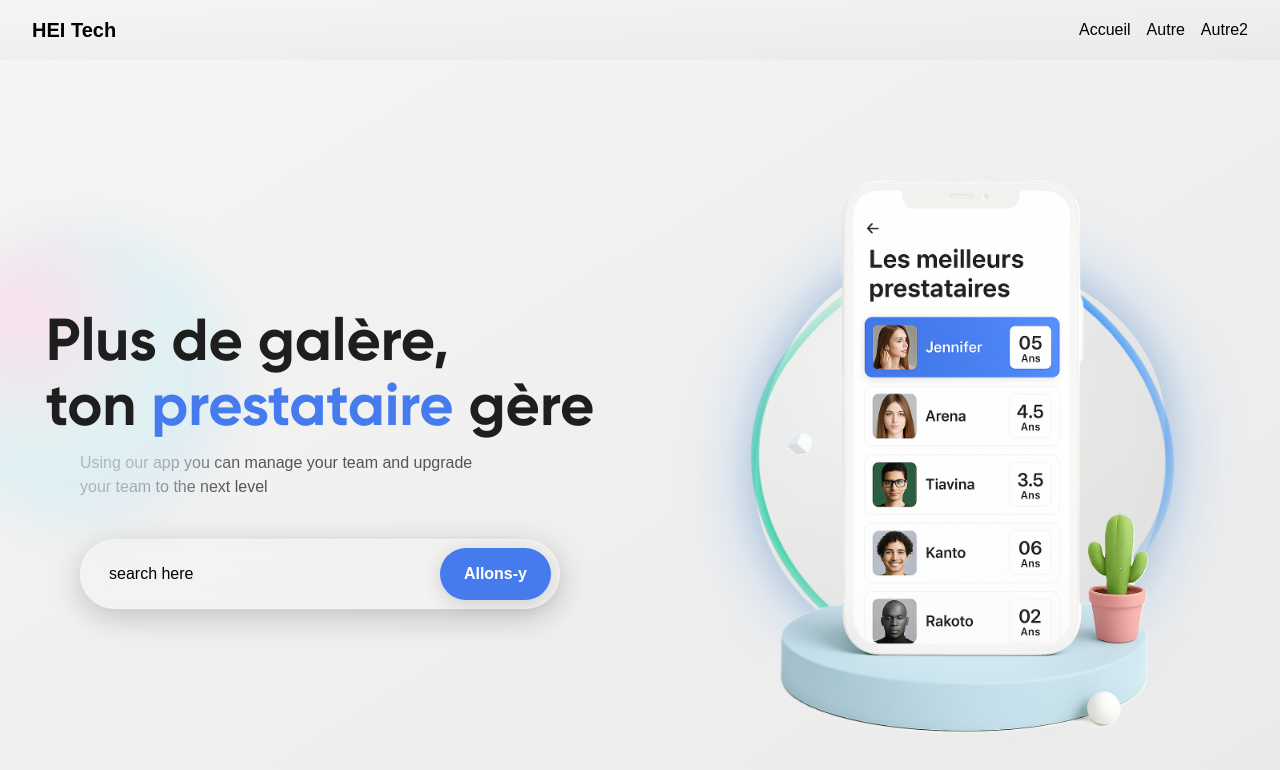
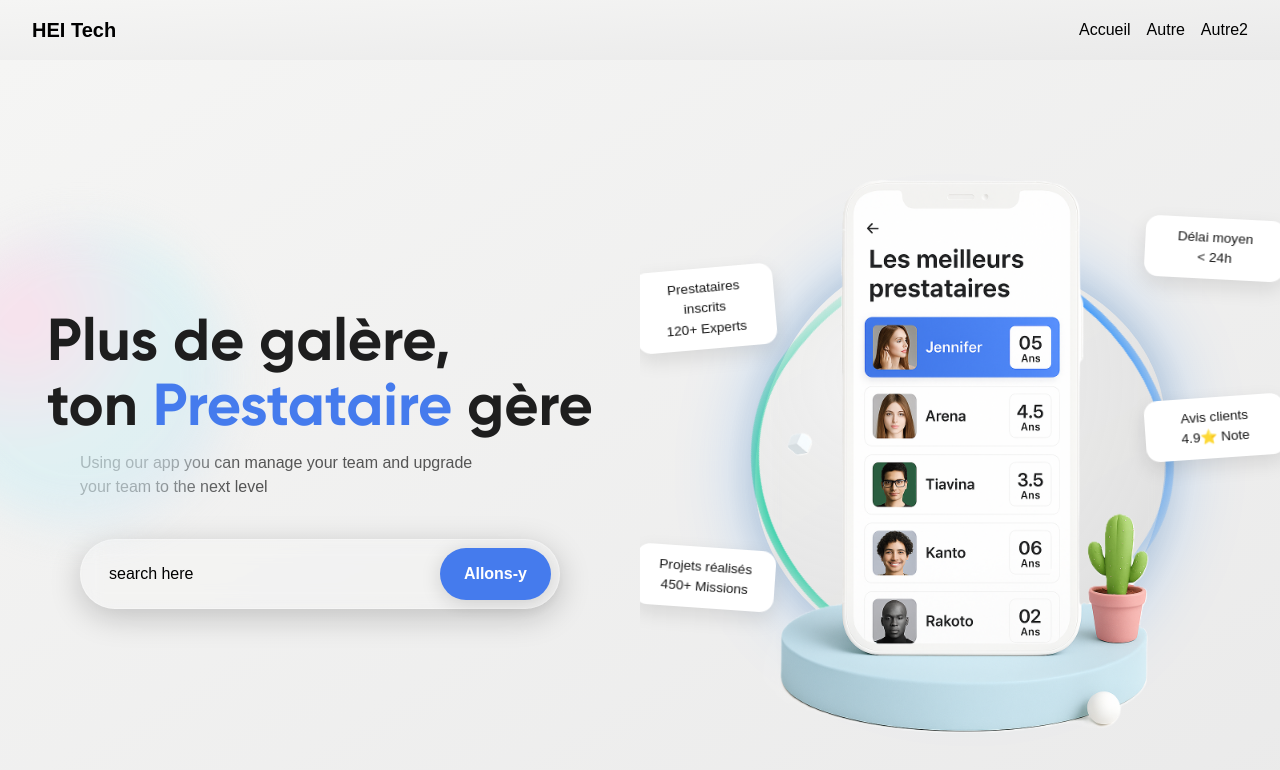
Before and after one commit to TiavinaNath/hei-tech-project, a Next.js app: page /home in a window 1280 px wide. Shown: the top 770 px of the page. Built offline with nearby package versions, Linux system fonts and the light colour scheme.

Commit message:
feat: add floating card

```diff
--- a/src/app/components/Blob.tsx
+++ b/src/app/components/Blob.tsx
@@ -8,6 +8,27 @@ const Blob = () => {
       <div className={styles.blobWrapper}>
         <div className={styles.blob}></div>
         <img src={myImage.src} alt="Ma photo" className={styles.image} />
+
+        {/* Info boxes */}
+        <div className={styles.infoBoxTopLeft}>
+          <h4>Prestataires inscrits</h4>
+          <p>120+ Experts</p>
+        </div>
+
+        <div className={styles.infoBoxBottomLeft}>
+          <h4>Projets réalisés</h4>
+          <p>450+ Missions</p>
+        </div>
+
+        <div className={styles.infoBoxTopRight}>
+          <h4>Délai moyen</h4>
+          <p>&lt; 24h</p>
+        </div>
+
+        <div className={styles.infoBoxBottomRight}>
+          <h4>Avis clients</h4>
+          <p>4.9⭐ Note</p>
+        </div>
       </div>
     </div>
   );
--- a/src/app/components/HeroText.tsx
+++ b/src/app/components/HeroText.tsx
@@ -7,7 +7,7 @@ const HeroText = () => {
       <h1 className={styles["hero-title"]}>
       <span>
       Plus de galère,<br />
-      ton <span className={styles.highlight}>prestataire</span> gère
+      ton <span className={styles.highlight}>Prestataire</span> gère
       </span>
       </h1>
       <p className={styles["hero-subtitle"]}>
--- a/src/app/style/Blob.module.css
+++ b/src/app/style/Blob.module.css
@@ -66,6 +66,59 @@
     z-index: 2;
   }
 
+.infoBoxTopLeft,
+.infoBoxBottomLeft,
+.infoBoxTopRight,
+.infoBoxBottomRight {
+  position: absolute;
+  background: white;
+  padding: 10px 16px;
+  border-radius: 14px;
+  box-shadow: 0 8px 20px rgba(0, 0, 0, 0.1);
+  text-align: center;
+  font-size: 0.85rem;
+  z-index: 3;
+  width: 140px;
+  animation: float 4s ease-in-out infinite;
+  transition: transform 0.3s ease;
+}
+
+.infoBoxTopLeft {
+  top: 20px;
+  left: -120px;
+  --rotate-angle: -5deg;
+}
+
+
+.infoBoxBottomLeft {
+  bottom: 50px;
+  left: -120px;
+  --rotate-angle: 4deg;
+}
+
+.infoBoxTopRight {
+  top: -30px;
+  right: -120px;
+  --rotate-angle: 3deg;
+}
+
+.infoBoxBottomRight {
+  bottom: 200px;
+  right: -120px;
+  --rotate-angle: -4deg;
+}
+
+
+  @keyframes float {
+  0%, 100% {
+    transform: translateY(0) rotate(var(--rotate-angle));
+  }
+  50% {
+    transform: translateY(-8px) rotate(var(--rotate-angle));
+  }
+}
+
+
   @keyframes morph {
     0%, 100% {
       border-radius: 60% 40% 60% 40% / 50% 50% 60% 40%;
--- a/src/app/style/HeroText.module.css
+++ b/src/app/style/HeroText.module.css
@@ -37,9 +37,6 @@
   opacity: 0.65;
   filter: blur(20px);
 }
-
-
-
   .hero-title span {
     font-weight: 400;
   }
```
